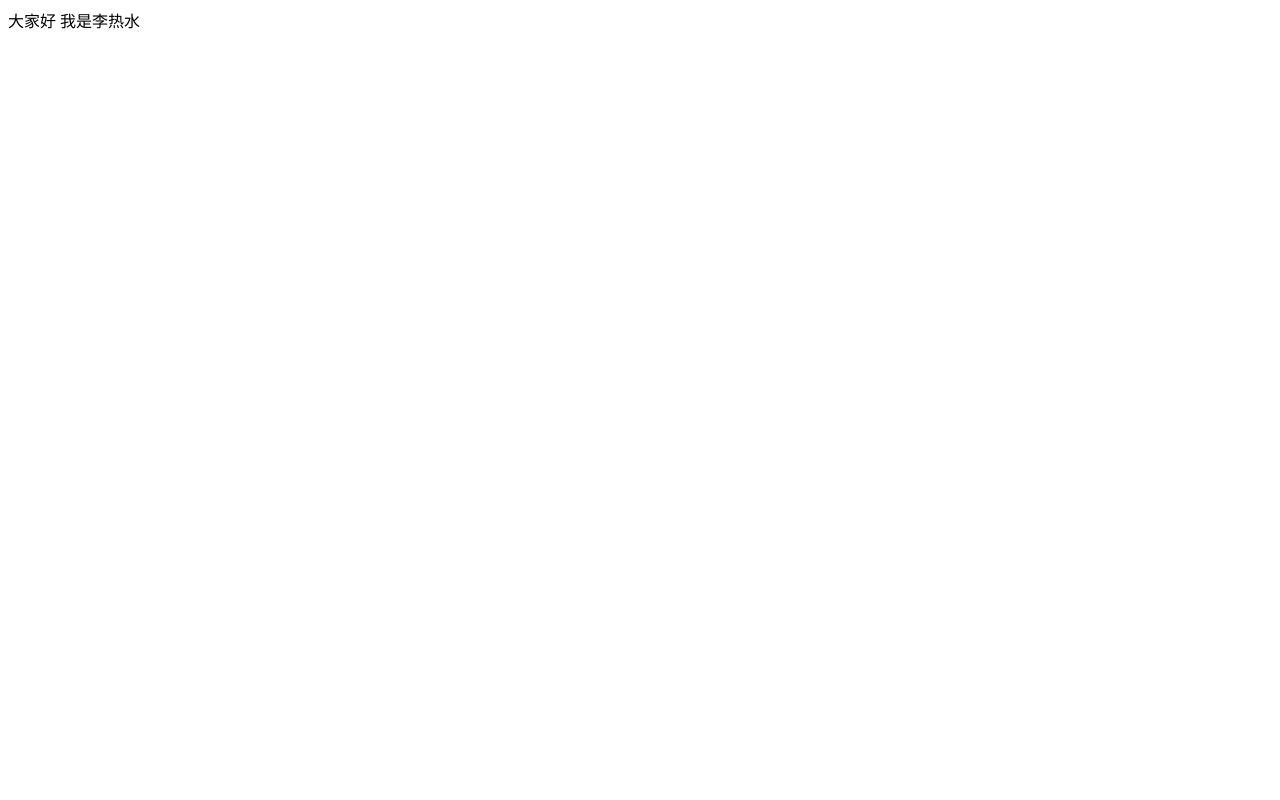
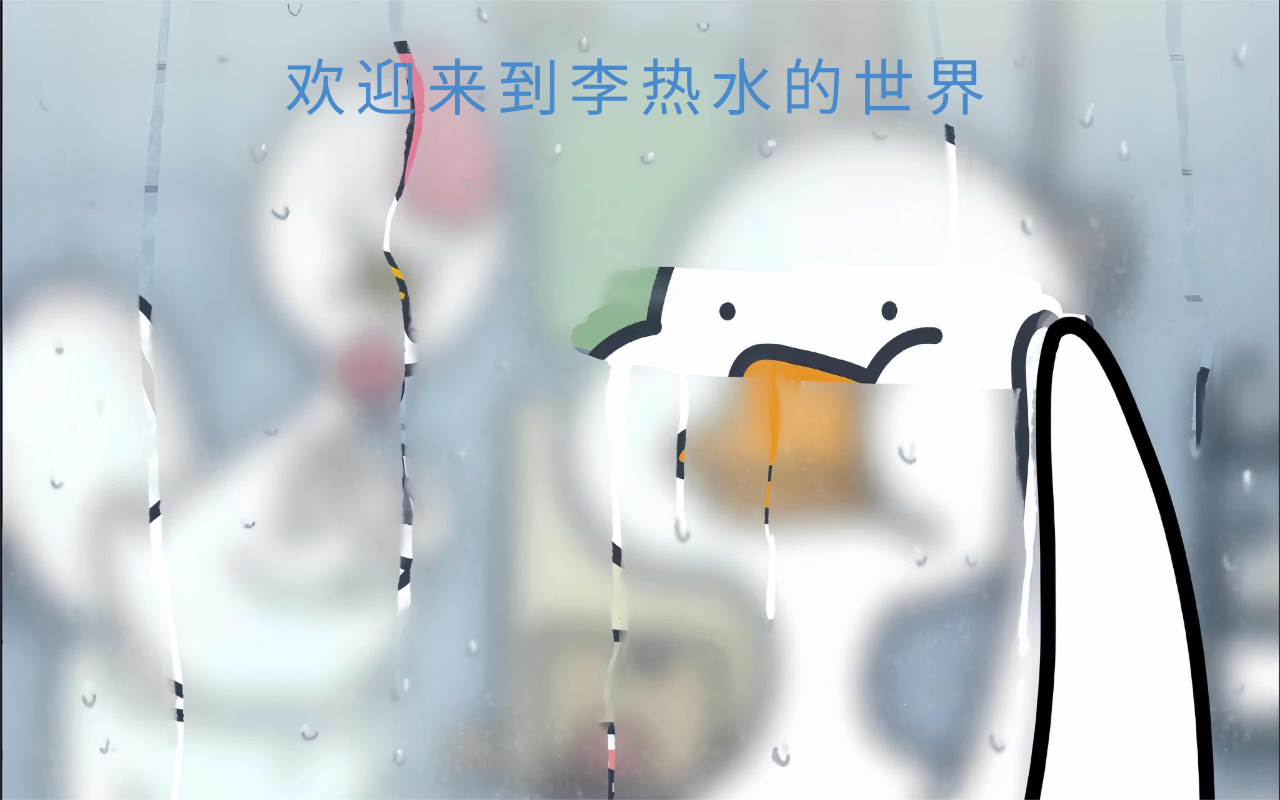
Before and after one commit to lireshui/lireshui.github.io, a plain HTML site: page index.html in a window 1280 px wide. Drawn offline with Linux system fonts and the light colour scheme.

Commit message:
2024/5/24

```diff
--- a/index.html
+++ b/index.html
@@ -1,11 +1,68 @@
 <!DOCTYPE html>
 <html lang="en">
 <head>
-    <meta charset="UTF-8">
-    <meta name="viewport" content="width=device-width, initial-scale=1.0">
-    <title>Hot Water</title>
+  <meta charset="UTF-8">
+  <meta name="viewport" content="width=device-width, initial-scale=1.0">
+  <title>Hot Water</title>
+  <style>
+    body,
+    html {
+      width: 100%;
+      height: 100%;
+      box-sizing: border-box;
+      margin: 0;
+      padding: 0;
+      overflow: hidden;
+    }
+    svg {
+      position: fixed;
+      top: 0;
+      left: 50%;
+      transform: translateX(-50%);
+      width: 90%;
+      height: auto;
+    }
+    svg text {
+      text-transform: uppercase;
+      animation: stroke 5s infinite alternate;
+      letter-spacing: 10px;
+      font-size: 5vw; /* Use viewport width units for responsive text size */
+    }
+    @keyframes stroke {
+      0% {
+        fill: rgba(72, 138, 20, 0);
+        stroke: rgba(54, 95, 160, 1);
+        stroke-dashoffset: 25%;
+        stroke-dasharray: 0 50%;
+        stroke-width: 0.2;
+      }
+      50% {
+        fill: rgba(72, 138, 20, 0);
+        stroke: rgba(54, 95, 160, 1);
+        stroke-width: 0.5;
+      }
+      70% {
+        fill: rgba(72, 138, 20, 0);
+        stroke: rgba(54, 95, 160, 1);
+        stroke-width: 1;
+      }
+      90%,
+      100% {
+        fill: rgba(72, 138, 204, 1);
+        stroke: rgba(54, 95, 160, 0);
+        stroke-dashoffset: -25%;
+        stroke-dasharray: 50% 0;
+        stroke-width: 0;
+      }
+    }
+  </style>
 </head>
 <body>
-    大家好 我是李热水
+  <img src="./duck.jpg" alt="Duck Image" style="width: 100%; height: 100%;" />
+  <svg viewBox="0 0 1200 200">
+    <text x="50%" y="50%" dominant-baseline="middle" text-anchor="middle">
+      欢迎来到李热水的世界
+    </text>
+  </svg>
 </body>
 </html>
```
Also changed, not shown: duck.jpg (added).
